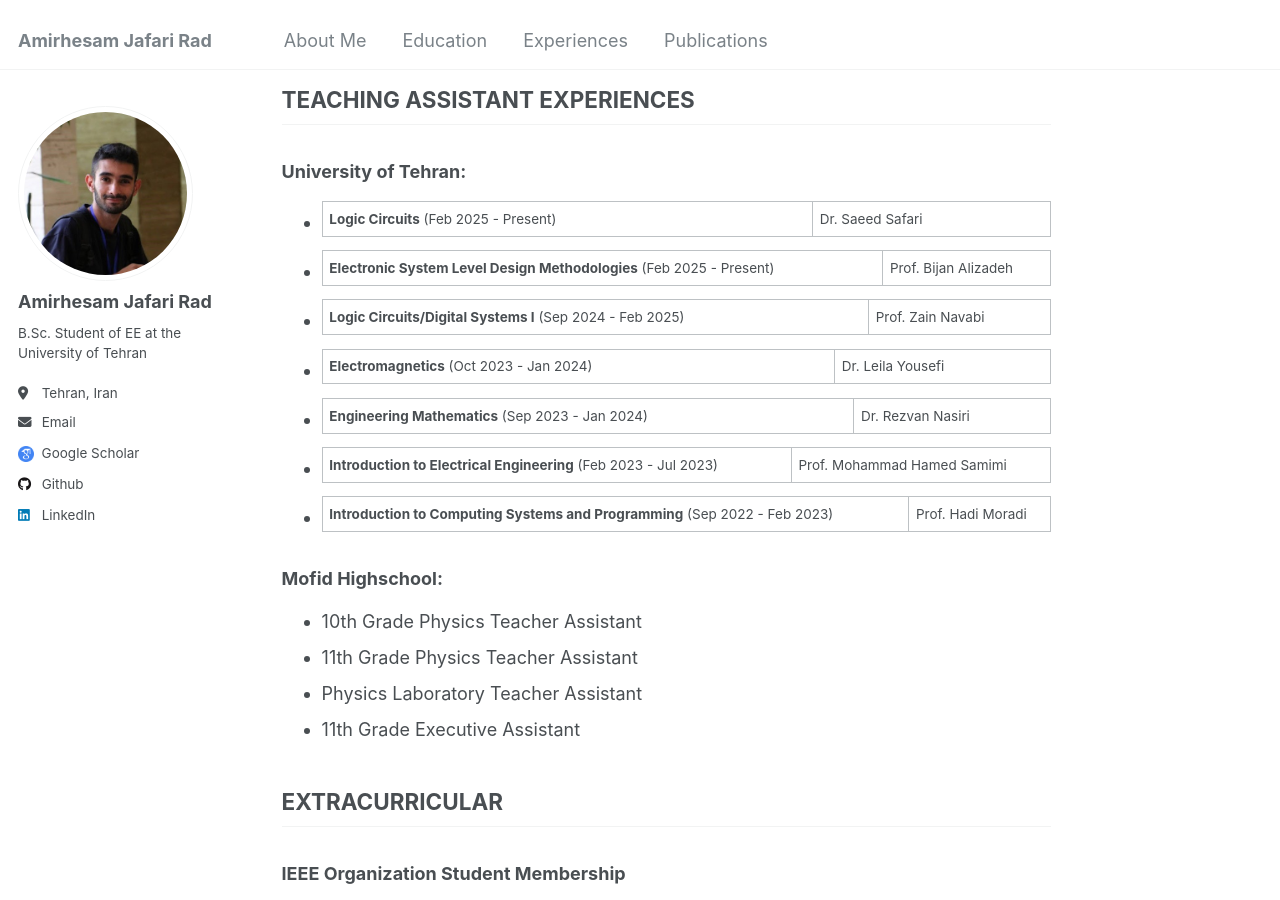
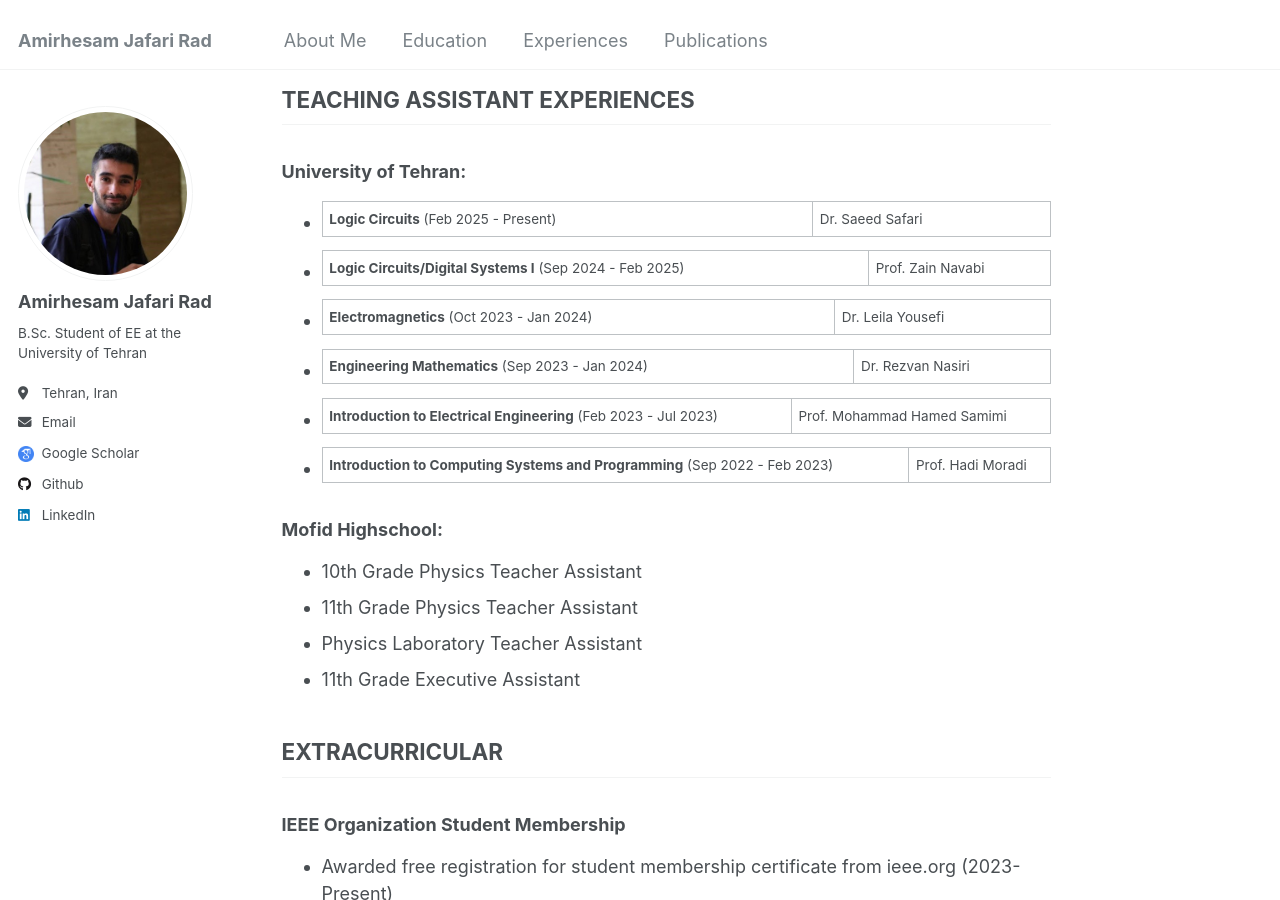
Before and after one commit to amirhjrad/amirhjrad.github.io, a Jekyll site: the page built from _pages/experiences.md, in a window 1280 px wide and 900 px high, scrolled down 352 px. Built offline with Jekyll 4.4.1, drawn with Linux system fonts in a browser that asks for light colours.

Commit message:
modified:   _pages/experiences.md

```diff
--- a/_pages/experiences.md
+++ b/_pages/experiences.md
@@ -18,7 +18,6 @@ author_profile: true
 
 ### University of Tehran:
 - **Logic Circuits** (Feb 2025 - Present) | Dr. Saeed Safari
-- **Electronic System Level Design Methodologies** (Feb 2025 - Present) | Prof. Bijan Alizadeh
 - **Logic Circuits/Digital Systems I** (Sep 2024 - Feb 2025) | Prof. Zain Navabi
 - **Electromagnetics** (Oct 2023 - Jan 2024) | Dr. Leila Yousefi
 - **Engineering Mathematics** (Sep 2023 - Jan 2024) | Dr. Rezvan Nasiri
```
